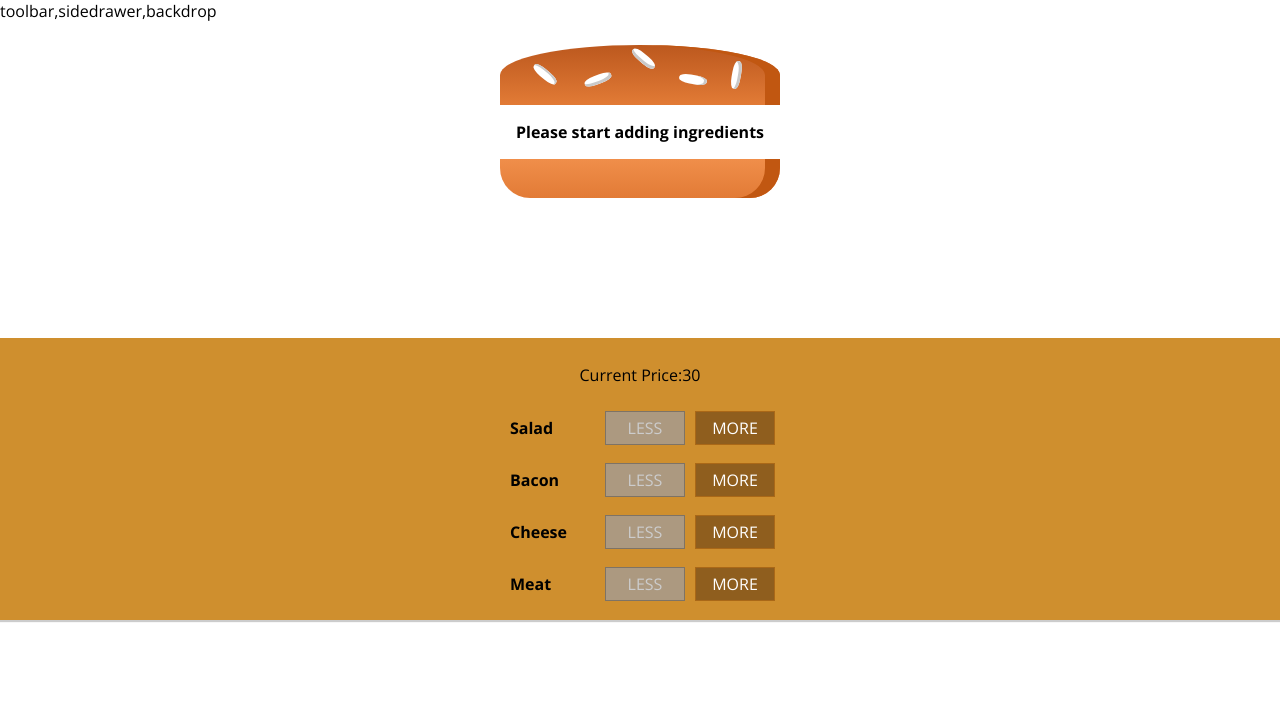
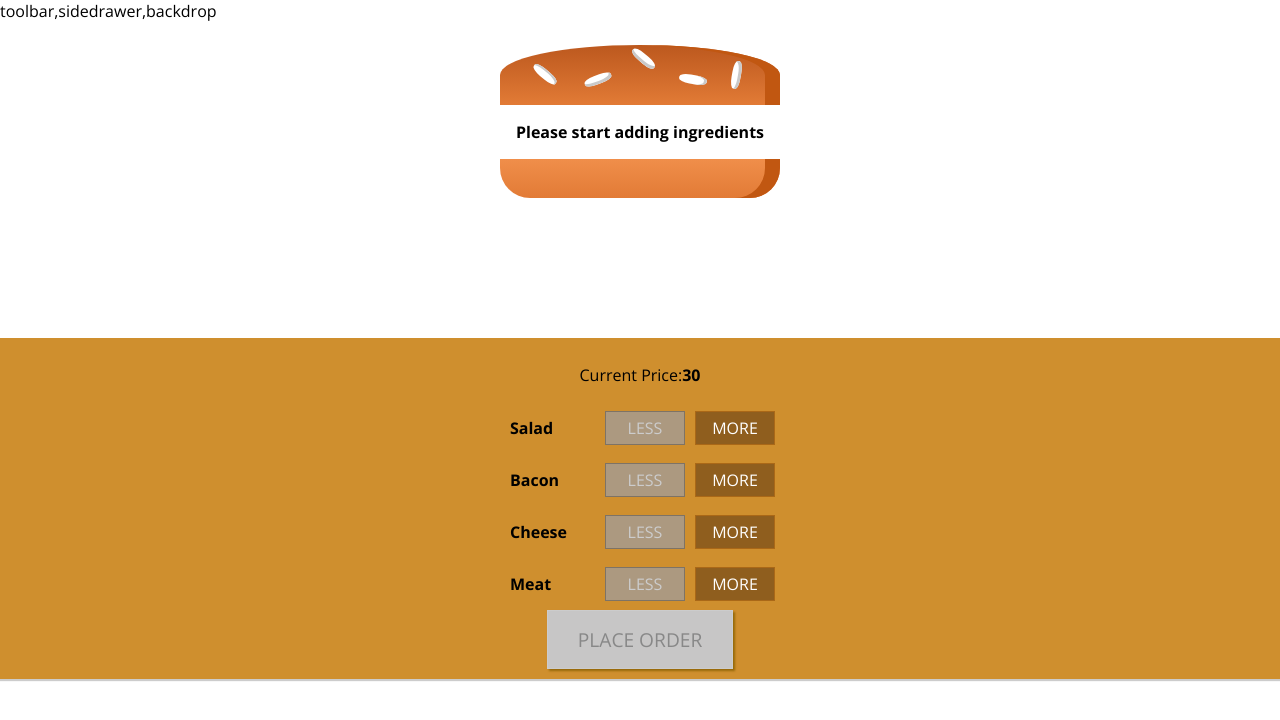
Before and after one commit to deepeshbaid/React-Burger-Project, a React (Create React App) app: page / in a window 1280 px wide. Shown: the top 720 px of the page. Built offline with nearby package versions, Linux system fonts and the light colour scheme.

Commit message:
order button and summary

```diff
--- a/src/components/Burger/BuildControls/BuildControls.js
+++ b/src/components/Burger/BuildControls/BuildControls.js
@@ -11,7 +11,7 @@
 const buildControls=(props)=>(
 
     <div className={classes.BuildControls}>
-    <p>Current Price:{props.price}</p>
+    <p>Current Price:<strong>{props.price}</strong></p>
         {controls.map(ctrl=>(
             <BuildControl
             key={ctrl.label}
@@ -20,6 +20,10 @@
             removed={()=>props.ingredientRemoved(ctrl.type)}
             disabled={props.disabled[ctrl.type]}/>
         ))}
+
+        <button className={classes.OrderButton}
+         disabled={!props.purchasable}
+         onClick={props.ordered}>PLACE ORDER</button>
     </div>
 )
 
--- a/src/components/Burger/BuildControls/BuildControls.module.css
+++ b/src/components/Burger/BuildControls/BuildControls.module.css
@@ -10,3 +10,44 @@
     padding: 10px 0;
 
 }
+
+.OrderButton {
+    background-color: #DAD735;
+    outline: none;
+    cursor: pointer;
+    border: 1px solid #966909;
+    color: #966909;
+    font-family: inherit;
+    font-size: 1.2em;
+    padding: 15px 30px;
+    box-shadow: 2px 2px 2px #966909;
+}
+
+.OrderButton:hover, .OrderButton:active {
+    background-color: #A0DB41;
+    border: 1px solid #966909;
+    color: #966909;
+}
+
+.OrderButton:disabled {
+    background-color: #C7C6C6;
+    cursor: not-allowed;
+    border: 1px solid #ccc;
+    color: #888888;
+}
+
+.OrderButton:not(:disabled) {
+    animation: enable 0.3s linear;
+}
+
+@keyframes enable {
+    0% {
+        transform: scale(1);
+    }
+    60% {
+        transform: scale(1.1);
+    }
+    100% {
+        transform: scale(1);
+    }
+}
--- /dev/null
+++ b/src/components/Burger/OrderSummary/OrderSummary.js
@@ -0,0 +1,29 @@
+import React from 'react';
+import Auxi from '../../../hoc/Auxi'
+
+const orderSummary=(props)=>{
+    const ingredientList=[];
+     for(let key in props.ingredients){
+        ingredientList.push(
+            <li key={key}>
+            <span style={{textTransform:'capitalize'}}>
+            {key}
+            </span>:
+            {props.ingredients[key]}
+            </li>)
+    };
+
+    return(
+        <Auxi>
+            <h3>Your Order</h3>
+            <p>Here is your customized delicious burger</p>
+            <ul>
+                {ingredientList}
+            </ul>
+            <p>Continue to checkout?</p>
+
+        </Auxi>
+
+    )
+}
+export default orderSummary;
--- /dev/null
+++ b/src/components/UI/Backdrop/Backdrop.js
@@ -0,0 +1,10 @@
+import React from 'react';
+import classes from './Backdrop.module.css'
+const backdrop=(props)=>{
+
+    return(
+            props.show?<div className={classes.Backdrop} onClick={props.clicked}></div>:null
+    )
+}
+
+export default backdrop;
--- /dev/null
+++ b/src/components/UI/Backdrop/Backdrop.module.css
@@ -0,0 +1,10 @@
+.Backdrop{
+    width:100%;
+    height:100%;
+    position: fixed;
+    z-index: 100;
+    left: 0;
+    top: 0;
+    background-color:  rgba(0,0,0,0.5);
+
+}
--- /dev/null
+++ b/src/components/UI/Modal/Modal.js
@@ -0,0 +1,20 @@
+import React from 'react';
+import classes from './Modal.module.css';
+import Auxi from '../../../hoc/Auxi'
+import Backdrop from '../Backdrop/Backdrop'
+const modal=(props)=>(
+    <Auxi>
+        <Backdrop show={props.show} clicked={props.modalClosed}/>
+    <div className={classes.Modal}
+     style={
+         {
+             transform: props.show? "translateY(0)":"translateY(-100vh)",
+             opacity:props.show?'1': '0'
+         }
+     }>
+        {props.children}
+    </div>
+    </Auxi>
+)
+
+export default modal;
--- /dev/null
+++ b/src/components/UI/Modal/Modal.module.css
@@ -0,0 +1,20 @@
+.Modal {
+    position: fixed;
+    z-index: 500;
+    background-color: white;
+    width: 70%;
+    border: 1px solid #ccc;
+    box-shadow: 1px 1px 1px black;
+    padding: 16px;
+    left: 15%;
+    top: 30%;
+    box-sizing: border-box;
+    transition: all 0.3s ease-out;
+}
+
+@media (min-width: 600px) {
+    .Modal {
+        width: 500px;
+        left: calc(50% - 250px);
+    }
+}
--- a/src/containers/BurgerBuilder/BurgerBuilder.js
+++ b/src/containers/BurgerBuilder/BurgerBuilder.js
@@ -2,6 +2,8 @@
 import Auxi from '../../hoc/Auxi';
 import Burger from '../../components/Burger/Burger';
 import BuildControls from '../../components/Burger/BuildControls/BuildControls';
+import Modal from '../../components/UI/Modal/Modal';
+import OrderSummary from '../../components/Burger/OrderSummary/OrderSummary';
 
 const INGREDIENT_PRICES={
             salad:10,
@@ -18,7 +20,21 @@
             cheese:0,
             meat:0
         },
-        totalPrice:30
+        totalPrice:30,
+        purchasable: false,
+        purchasing:false
+    }
+
+    updatePurchaseState=(ingredients)=>{
+
+        let sum=0;
+        for(let key in ingredients)
+        {
+            sum+=ingredients[key];
+        }
+        this.setState({purchasable:sum>0});
+        console.log(sum);
+
     }
 
     addIngredientHandler=(type)=>{
@@ -31,7 +47,8 @@
             this.setState({
                 totalPrice:newPrice,
                 ingredients:updatedIngredients
-             })
+             });
+             this.updatePurchaseState(updatedIngredients);
         }
     removeIngredientHandler=(type)=>{
             const oldCount=this.state.ingredients[type];
@@ -47,11 +64,19 @@
             this.setState({
                 totalPrice:newPrice,
                 ingredients:updatedIngredients
-             })
+             });
+             this.updatePurchaseState(updatedIngredients);
+    }
+    purchaseHandler=()=>{
+        this.setState({purchasing:true});
     }
 
+    purchaseCancelHandler=()=>{
+        this.setState({purchasing:false});
+    }
 
     render(){
+
        const disabledInfo={...this.state.ingredients};
        for(let key in disabledInfo)
        {
@@ -60,11 +85,16 @@
 
         return(
             <Auxi>
+                <Modal show={this.state.purchasing} modalClosed={this.purchaseCancelHandler}>
+                    <OrderSummary ingredients={this.state.ingredients}/>
+                </Modal>
                 <Burger ingredients={this.state.ingredients}/>
                 <BuildControls
                 price={this.state.totalPrice}
                 ingredientAdded={this.addIngredientHandler}
                 ingredientRemoved={this.removeIngredientHandler}
+                purchasable={this.state.purchasable}
+                ordered={this.purchaseHandler}
                 disabled={disabledInfo}/>
             </Auxi>
         );
```
